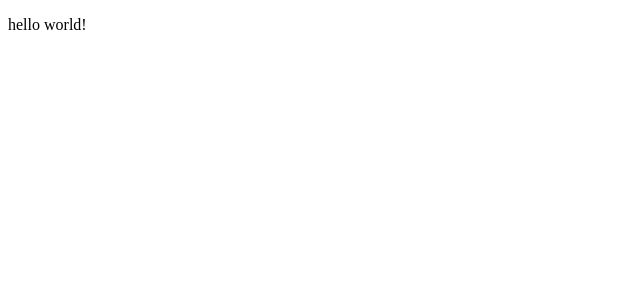
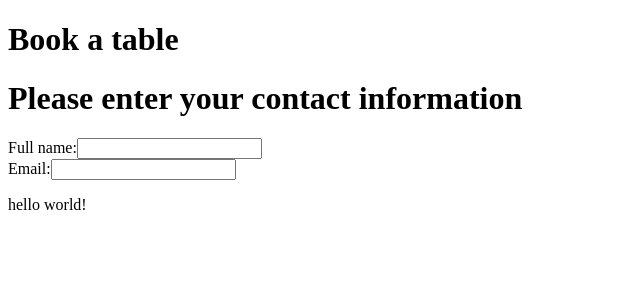
Before and after one commit to jpaksuniemi/reservationsystem-frontend, a React (Create React App) app: page / in a window 1280 px wide. Shown: the top 300 px of the page, without its empty margins (0-640 px from the left). Built offline with nearby package versions, Linux system fonts and the light colour scheme.

Commit message:
Added form in preparation to test POST on backend

```diff
--- a/src/App.js
+++ b/src/App.js
@@ -1,7 +1,27 @@
-const App = () => (
-  <p>
-    hello world!
-  </p>
+const Form = () => (
+  <form>
+    <label for="name">Full name:</label>
+    <input type="text" id="name" name="name"></input> <br />
+    <label for="email">Email:</label>
+    <input type="text" id="email" name="email"></input>
+  </form>
 )
 
+const Header = ({text}) => (
+  <h1>{text}</h1>
+)
+
+const App = () => {
+  return (
+    <div>
+      <Header text="Book a table"/>
+      <Header text="Please enter your contact information" />
+      <Form />
+      <p>
+        hello world!
+      </p>
+    </div>
+  )
+}
+
 export default App;
```
